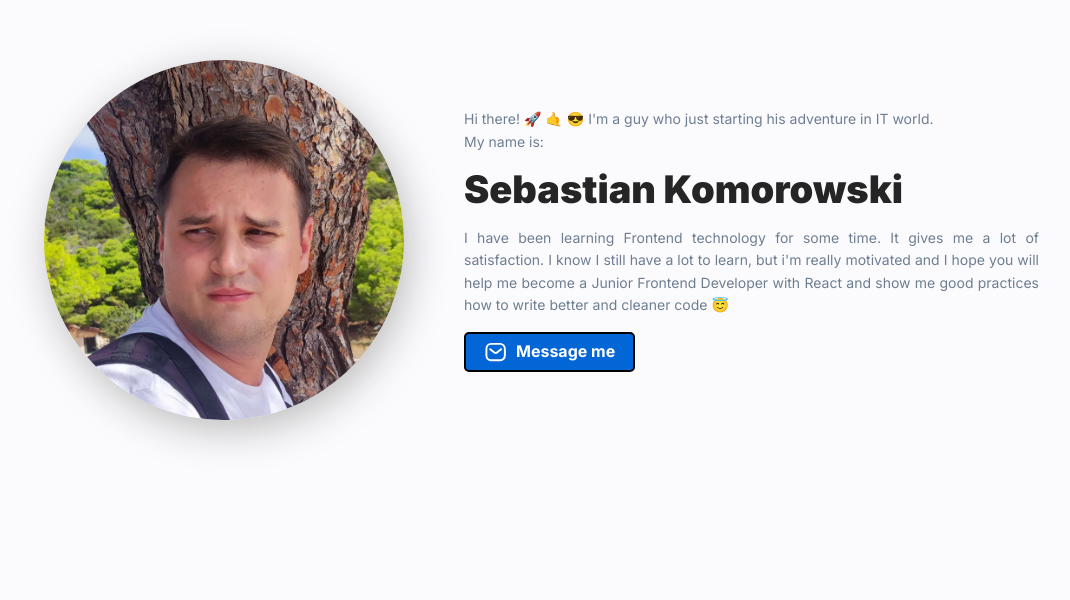
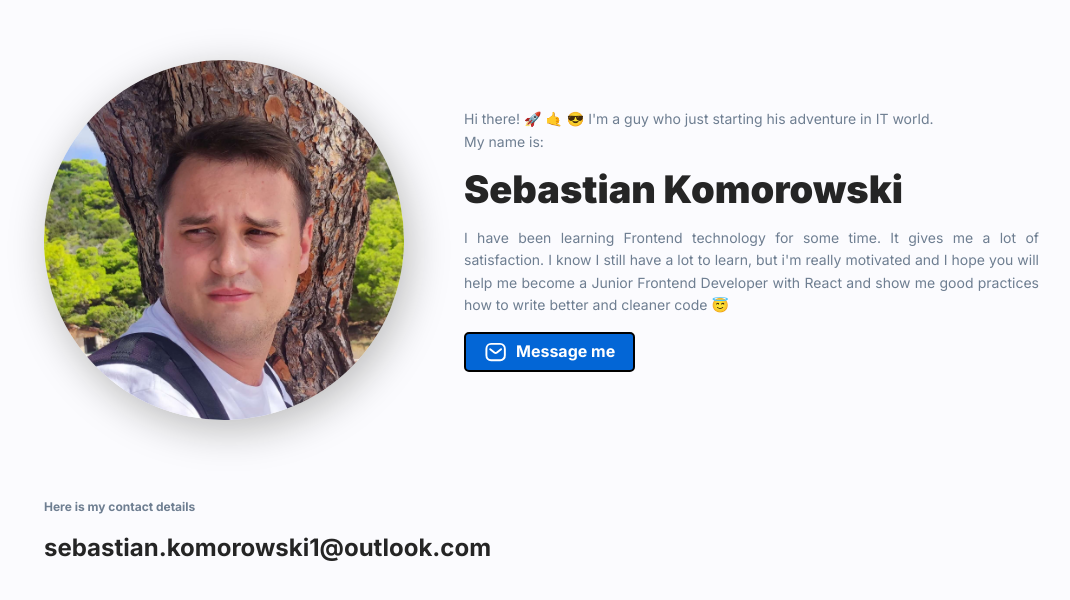
Before and after one commit to carterstorm/my-personal-homepage, a React (Create React App) app: page /#/aboutMe in a window 1280 px wide. Shown: the top 600 px of the page, without its empty margins (26-1096 px from the left). Built offline with nearby package versions, Linux system fonts and the light colour scheme.

Commit message:
added Footer component

```diff
--- /dev/null
+++ b/src/common/Footer/index.js
@@ -0,0 +1,26 @@
+import { email } from "../../commonValues";
+import {
+    Address,
+    ContactHeading,
+    Email,
+    Wrapper
+} from "./styled";
+
+export const Footer = () => (
+    <Wrapper>
+        <ContactHeading>
+            Here is my contact details
+        </ContactHeading>
+        <Address>
+            <div>
+                <Email
+                    href={`mailto:${email}`}
+                    title={email}
+                    draggable={false}
+                >
+                    {email}
+                </Email>
+            </div>
+        </Address>
+    </Wrapper>
+);
--- /dev/null
+++ b/src/common/Footer/styled.js
@@ -0,0 +1,29 @@
+import styled from "styled-components";
+
+export const Wrapper = styled.footer`
+    padding: 80px 0;
+    display: grid;
+    grid-gap: 20px;
+`;
+
+export const ContactHeading = styled.h3`
+    font-size: 12px;
+    font-weight: 700;
+    margin: 0;
+`;
+
+export const Address = styled.address`
+    font-style: unset;
+`;
+
+export const Email = styled.a`
+    font-size: 24px;
+    font-weight: 700;
+    color: ${({ theme }) => theme.colors.text.secondaryTextColor};
+    text-decoration: none;
+    transition: .2s;
+
+    &:hover {
+        color: ${({ theme }) => theme.colors.emailFooterColor}
+    };
+`;
--- a/src/core/App.js
+++ b/src/core/App.js
@@ -4,6 +4,7 @@ import { WebsiteWrapper } from "./styled";
 import { Skills } from "../features/Skills";
 import { AboutMe } from "../features/AboutMe";
 import { MyProjects } from "../features/MyProjects";
+import { Footer } from "../common/Footer";
 
 export const App = () => (
     <HashRouter>
@@ -23,6 +24,7 @@ export const App = () => (
                     <Redirect to="/aboutMe" />
                 </Route>
             </Switch>
+            <Footer />
         </WebsiteWrapper>
     </HashRouter>
 );
--- a/src/theme.js
+++ b/src/theme.js
@@ -26,6 +26,7 @@ export const themeLight = {
         backgroundColor: colorsName.whiteLilac,
         horizontalLine: colorsName.iron,
         listItemCircle: colorsName.scienceBlue,
+        emailFooterColor: colorsName.scienceBlue,
         text: {
             primaryTextColor: colorsName.slateGray,
             secondaryTextColor: colorsName.mineShaft,
```
